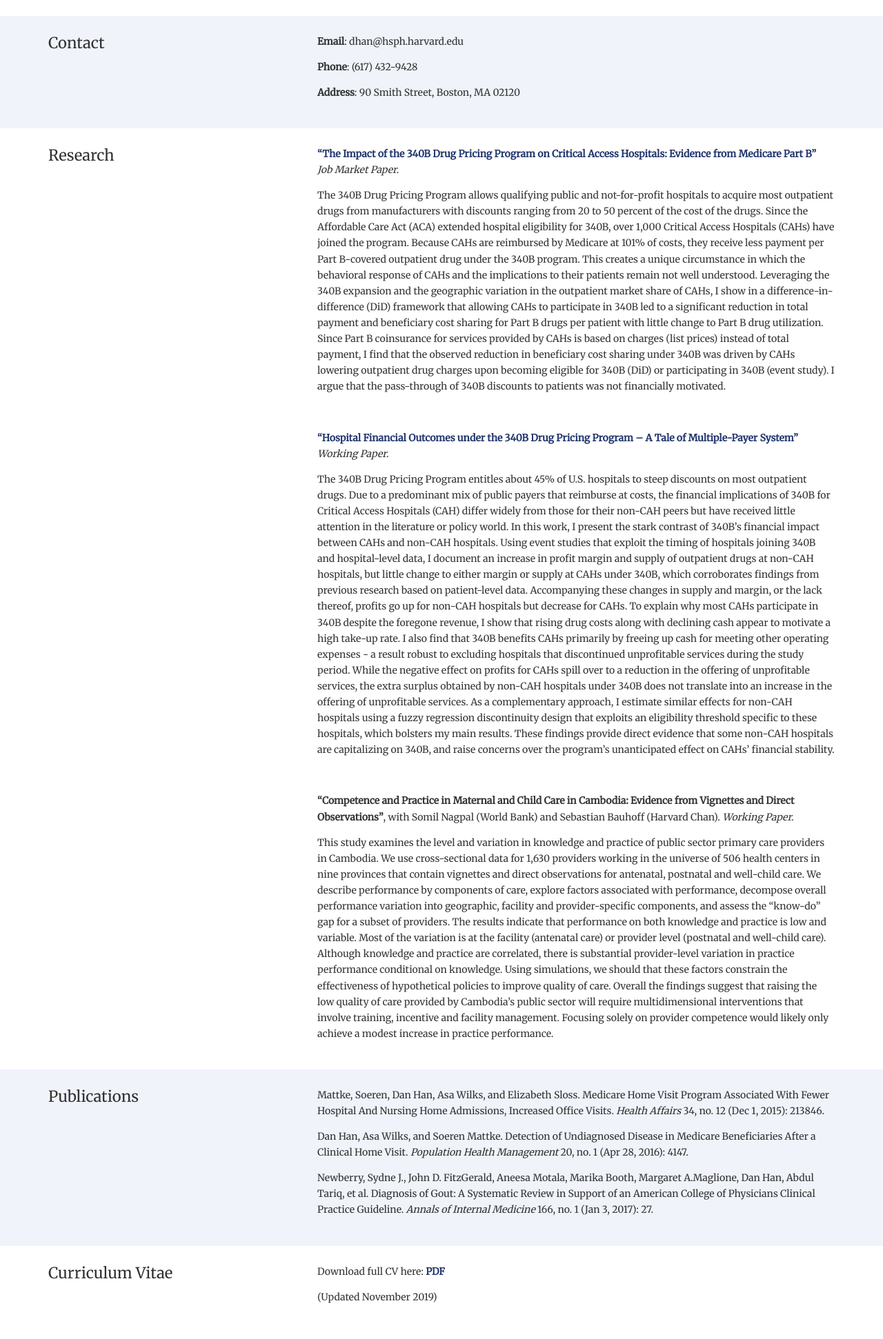
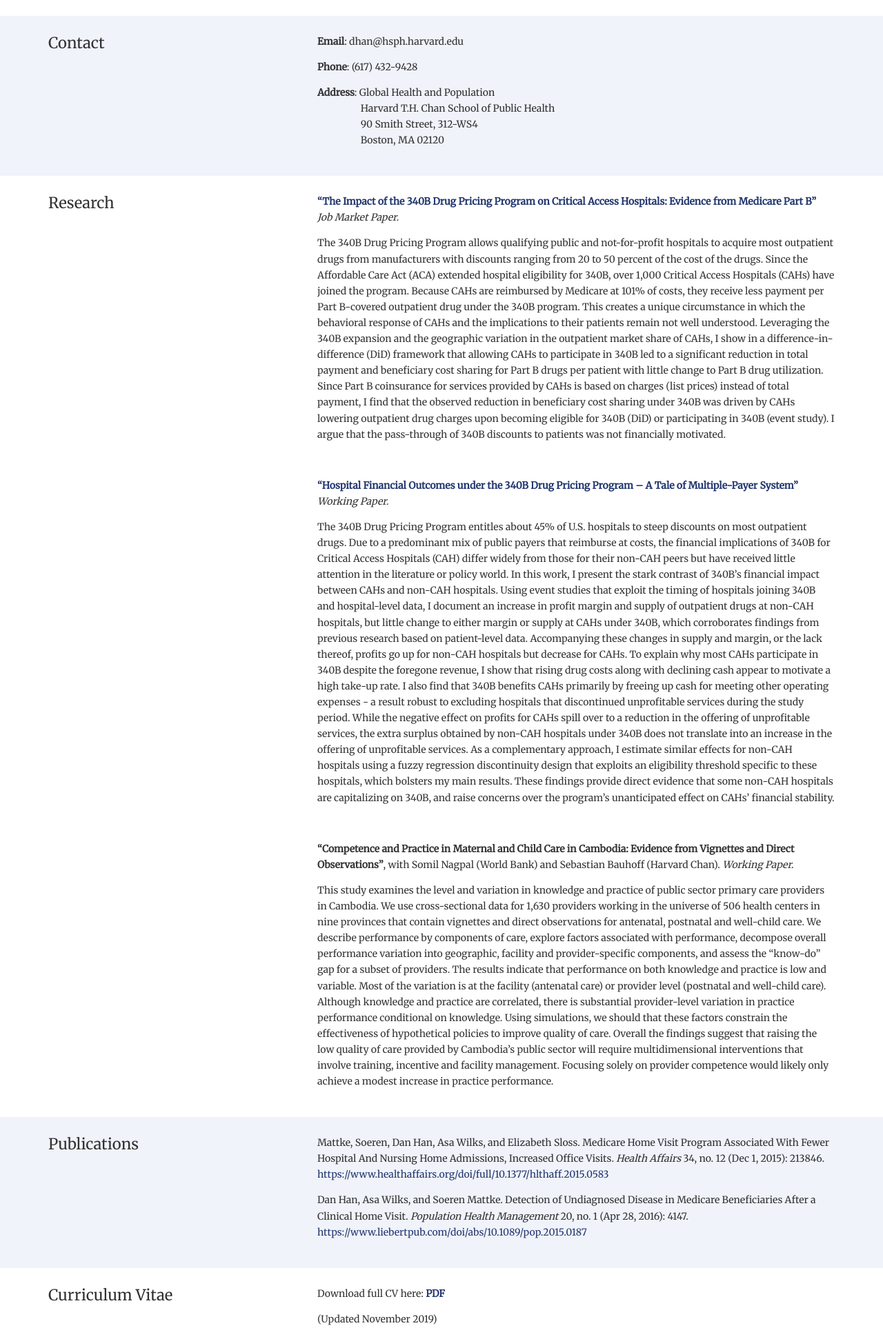
Before and after one commit to dhan1024/dhan1024.github.io, a plain HTML site: page index.html in a window 1280 px wide. Shown: the part 575-2517 px from the top of the page at 69% size. Drawn offline with nearby package versions, Linux system fonts and the light colour scheme; some icons are missing.

Commit message:
updated site

```diff
--- a/index.html
+++ b/index.html
@@ -368,7 +368,10 @@
 
 <p><b>Phone</b>: (617) 432-9428</p>
 
-<p><b>Address</b>: 90 Smith Street, Boston, MA 02120</p>
+<p><b>Address</b>: Global Health and Population <br>
+&emsp;&emsp;&emsp;&emsp;&nbsp;&nbsp;Harvard T.H. Chan School of Public Health <br>
+&emsp;&emsp;&emsp;&emsp;&nbsp;&nbsp;90 Smith Street, 312-WS4 <br>
+&emsp;&emsp;&emsp;&emsp;&nbsp;&nbsp;Boston, MA 02120</p>
 
   </div>
 
@@ -432,11 +435,9 @@
 
   </div>
   <div class="col-xs-12 col-md-8">
-    <p>Mattke, Soeren, Dan Han, Asa Wilks, and Elizabeth Sloss. Medicare Home Visit Program Associated With Fewer Hospital And Nursing Home Admissions, Increased Office Visits. <i>Health Affairs</i> 34, no. 12 (Dec 1, 2015): 213846.</p>
+    <p>Mattke, Soeren, Dan Han, Asa Wilks, and Elizabeth Sloss. Medicare Home Visit Program Associated With Fewer Hospital And Nursing Home Admissions, Increased Office Visits. <i>Health Affairs</i> 34, no. 12 (Dec 1, 2015): 213846. <a href="https://www.healthaffairs.org/doi/full/10.1377/hlthaff.2015.0583" target="_blank">https://www.healthaffairs.org/doi/full/10.1377/hlthaff.2015.0583</a></href></p>
 
-<p>Dan Han, Asa Wilks, and Soeren Mattke. Detection of Undiagnosed Disease in Medicare Beneficiaries After a Clinical Home Visit. <i>Population Health Management</i> 20, no. 1 (Apr 28, 2016): 4147.</p>
-
-<p>Newberry, Sydne J., John D. FitzGerald, Aneesa Motala, Marika Booth, Margaret A.Maglione, Dan Han, Abdul Tariq, et al. Diagnosis of Gout: A Systematic Review in Support of an American College of Physicians Clinical Practice Guideline. <i>Annals of Internal Medicine</i> 166, no. 1 (Jan 3, 2017): 27.</p>
+<p>Dan Han, Asa Wilks, and Soeren Mattke. Detection of Undiagnosed Disease in Medicare Beneficiaries After a Clinical Home Visit. <i>Population Health Management</i> 20, no. 1 (Apr 28, 2016): 4147. <a href="https://www.liebertpub.com/doi/abs/10.1089/pop.2015.0187" target="_blank">https://www.liebertpub.com/doi/abs/10.1089/pop.2015.0187</a></p>
 
   </div>
 
```
Also changed, not shown: home/index.xml (+3 -4 lines).
